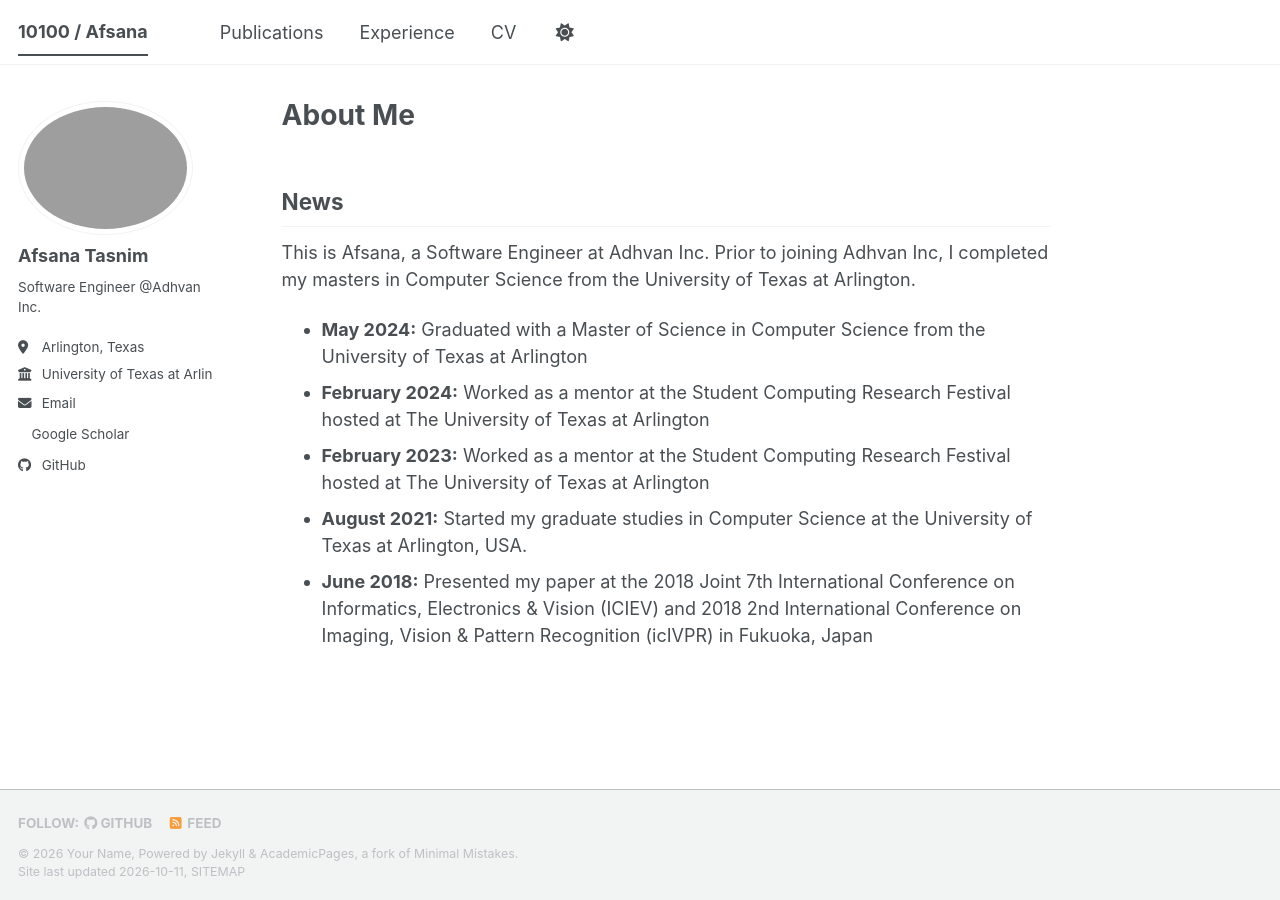
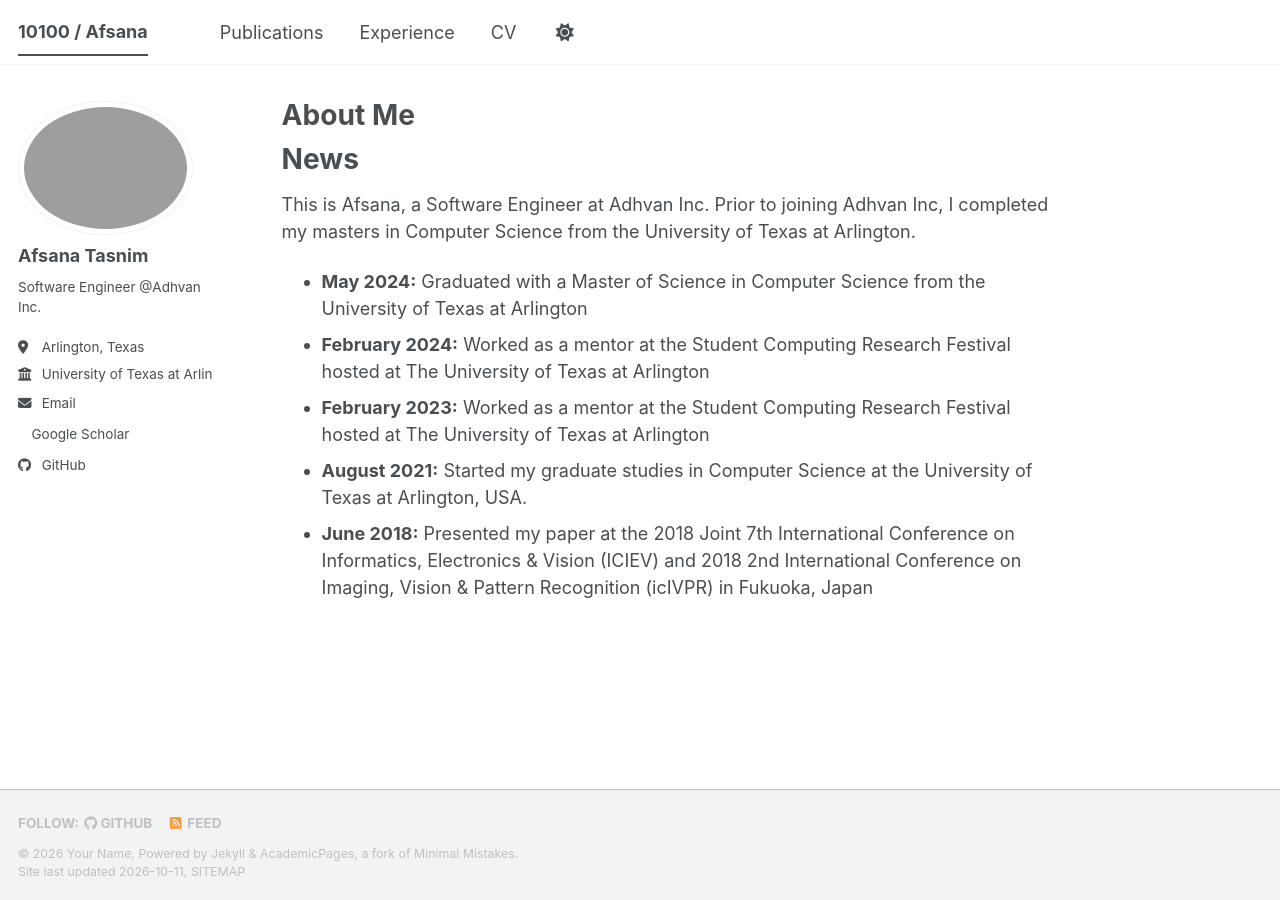
Before and after one commit to AfsanaTasnim/AfsanaTasnim.github.io, a Jekyll site: the page built from _pages/about.md, in a window 1280 px wide. Built offline with Jekyll 4.4.1, drawn with Linux system fonts in a browser that asks for light colours; a style sheet for code colours, icons or effects is not loaded.

```diff
--- a/_pages/about.md
+++ b/_pages/about.md
@@ -7,7 +7,7 @@ redirect_from:
   - /about.html
 ---
 
-## News
+# News
 This is Afsana, a Software Engineer at Adhvan Inc. Prior to joining Adhvan Inc, I completed my masters in Computer Science from the University of Texas at Arlington.
 
 - **May 2024:** Graduated with a Master of Science in Computer Science from the University of Texas at Arlington
```
